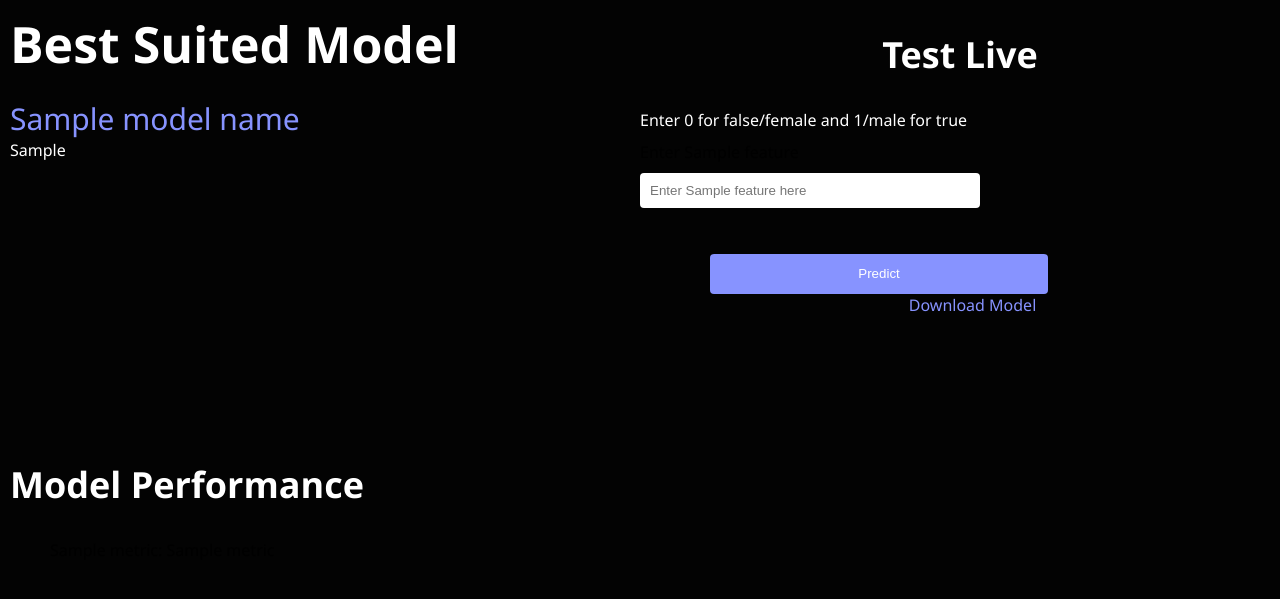
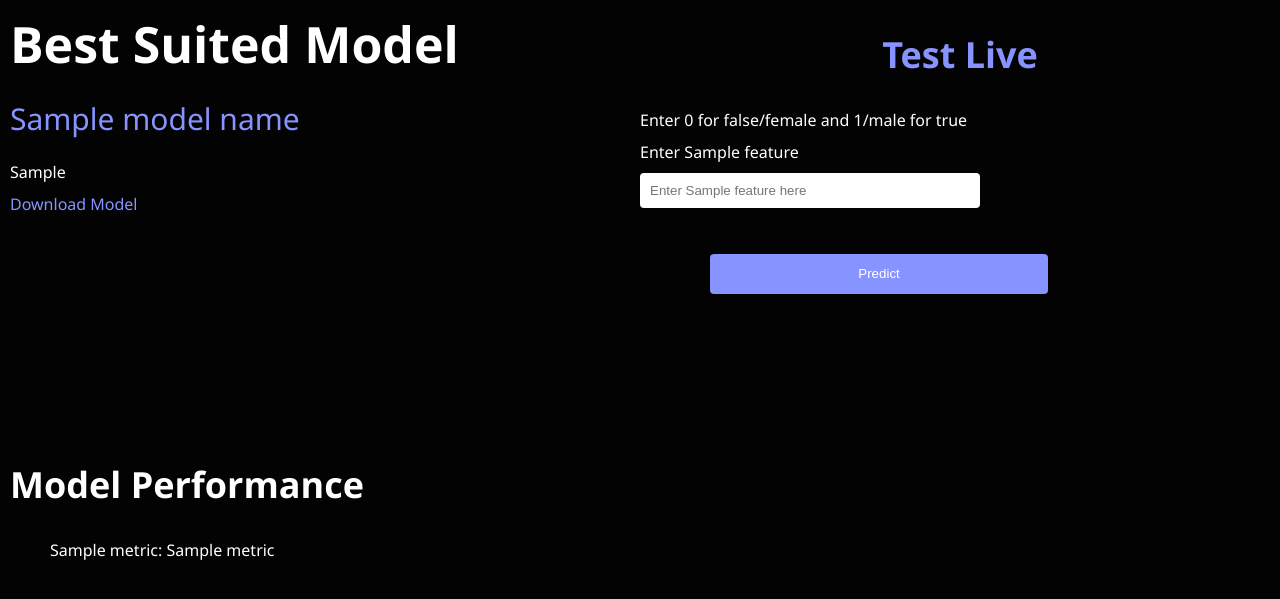
Before and after one commit to CC-KEH/Automated-ML, a Flask app: template templates/model.html in a window 1280 px wide. Shown: the top 599 px of the page. Run offline with Flask 3, Linux system fonts and the light colour scheme; the template is opened without the code that fills it: most values are stand-ins (such as "Sample title", 1, 10 or a date in 2020).

Commit message:
bugs fix

```diff
--- a/AutoML/components/data_transformation.py
+++ b/AutoML/components/data_transformation.py
@@ -139,7 +139,7 @@ class Data_Transformation:
         numerical_features, object_features = self.get_features()
 
         # 3. Apply transformations based on config.
-        if manual_config == 'auto':
+        if manual_config == None:
             self.auto_transformation(numerical_features, object_features)
         else:
             self.manual_transformation(manual_config, numerical_features, object_features)
--- a/AutoML/components/model_trainer.py
+++ b/AutoML/components/model_trainer.py
@@ -84,7 +84,7 @@ class Regression_Model_Trainer:
         logger.info("Initiating Regression Model Training")
         self.manual_config = manual_config
 
-        if manual_config['algorithm']=='auto':
+        if manual_config == None or manual_config['algorithm']=='auto':
             for model_name, model in self.models.items():
                 model.fit(self.X_train, self.y_train)
 
@@ -198,7 +198,7 @@ class Classification_Model_Trainer:
         self.manual_config = manual_config
 
 
-        if manual_config['algorithm']=='auto':
+        if manual_config == None or manual_config['algorithm']=='auto':
             for model_name, model in self.models.items():
                 model.fit(self.X_train, self.y_train)
 
--- a/main.py
+++ b/main.py
@@ -102,6 +102,7 @@ if __name__ == "__main__":
         model_evaluation(model_evaluation_config)
 
     else:
+        logger.info("Running Automated Pipeline")
         data_ingestion()
         data_transformation()
         model_training()
--- a/templates/model.html
+++ b/templates/model.html
@@ -44,6 +44,10 @@
         color: #8793ff;
     }
 
+    .algorithm_info{
+        width: 80%;
+    }
+
     .model_report {
         padding: 10px;
     }
@@ -61,13 +65,17 @@
         height: 100%;
         align-content: space-between;
     }
+    ul{
+        color: #fff;
+    }
 
     a {
         text-decoration: none;
         color: #8793ff;
-        margin-left: 42%;
     }
-
+    label{
+        color: #fff;
+    }
     input {
         padding: 10px;
         margin-top: 10px;
@@ -106,9 +114,14 @@
         <div class="info_div">
             <h1>Best Suited Model</h1>
             <span class="model_name">{{ model_name }}</span>
-            <p>{{ algorithm_info }}</p>
+        <br>
+        <br>
+            <div class="algorithm_info">
+                <p>{{ algorithm_info }}</p>
+            </div>
+        <a href="/download_model">Download Model</a>
+
         </div>
-
         <div class="model_report">
             <h2>Model Performance</h2>
             {% for metric in metrics %}
@@ -117,7 +130,7 @@
         </div>
     </div>
     <div class="right_div">
-        <h2 style="text-align: center;">Test Live</h2>
+        <h2 style="text-align: center; color: #8793ff;">Test Live</h2>
         <p>Enter 0 for false/female and 1/male for true</p>
         <!-- Form with AJAX and JSON format submission -->
         <form id="predictForm">
@@ -128,7 +141,6 @@
             {% endfor %}
             <button type="button" onclick="submitForm()">Predict</button>
         </form>
-        <a href="/download_model">Download Model</a>
     </div>
 </body>
 <script>
```
Also changed, not shown: AutoML/components/data_ingestion.py (+7 -7 lines), AutoML/pipelines/stage_03_model_trainer.py (+10 -1 lines).
